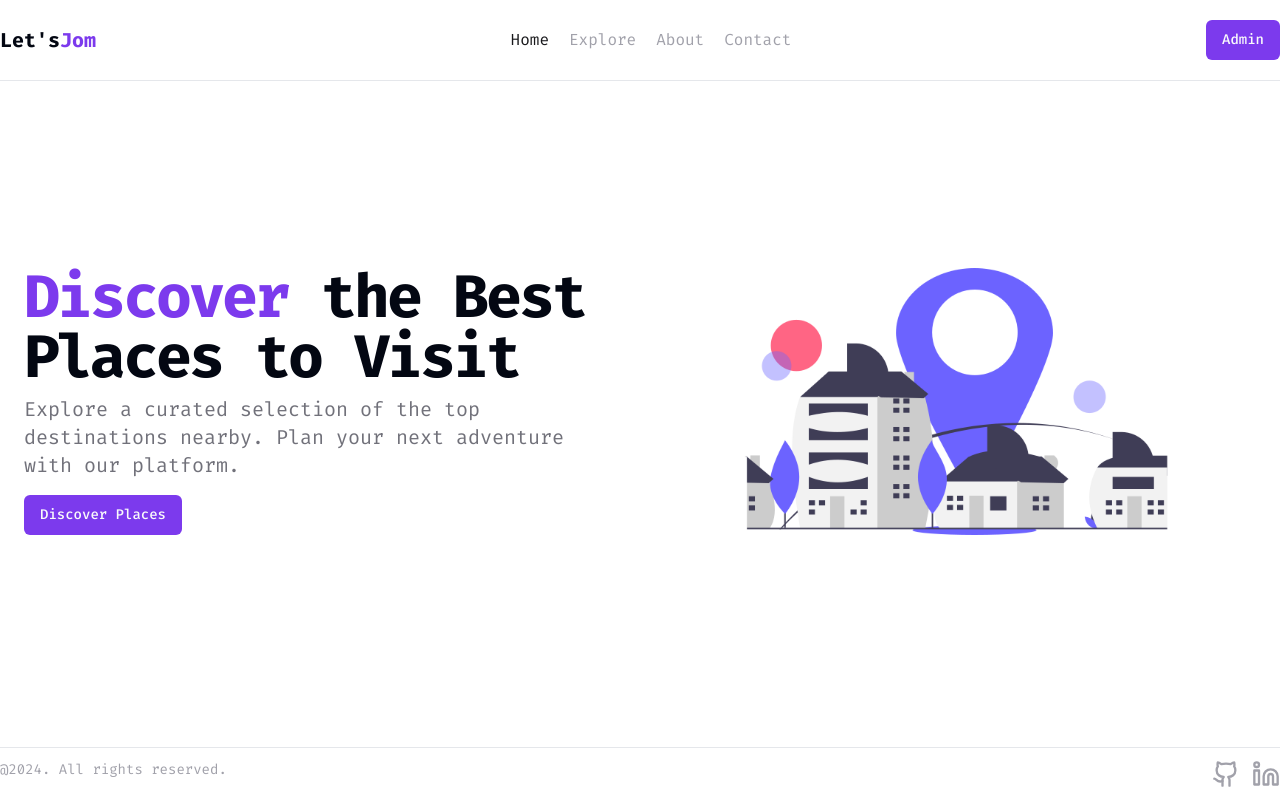
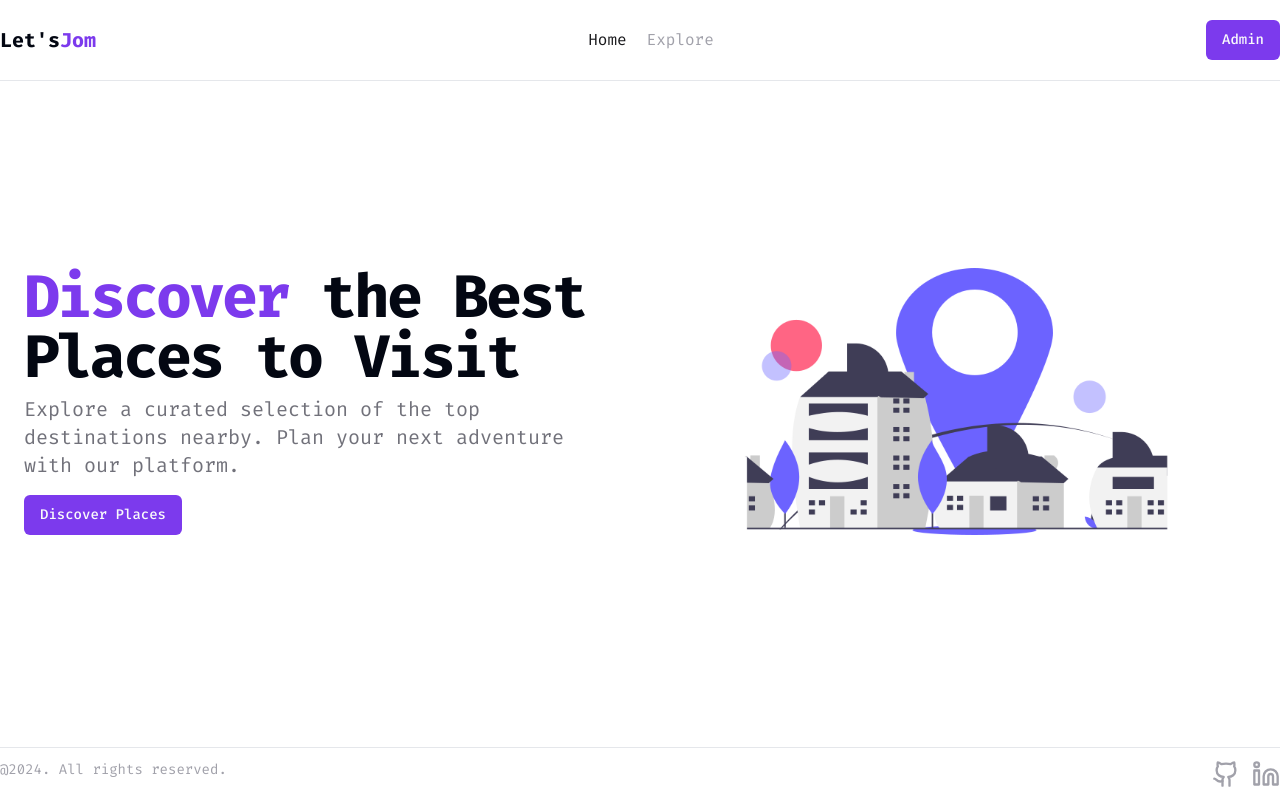
Before and after one commit to saufi-opi/places-app, a Next.js app: page / in a window 1280 px wide. Built offline with nearby package versions, Linux system fonts and the light colour scheme; no server answers.

Commit message:
feat: temporary remove about and contact in app menu

```diff
--- a/src/components/navigation/app-menu.tsx
+++ b/src/components/navigation/app-menu.tsx
@@ -10,15 +10,15 @@ function AppMenu() {
     {
       title: 'Explore',
       href: '/explore'
-    },
-    {
-      title: 'About',
-      href: '/about'
-    },
-    {
-      title: 'Contact',
-      href: '/contact'
     }
+    // {
+    //   title: 'About',
+    //   href: '/about'
+    // },
+    // {
+    //   title: 'Contact',
+    //   href: '/contact'
+    // }
   ]
   return (
     <>
```
